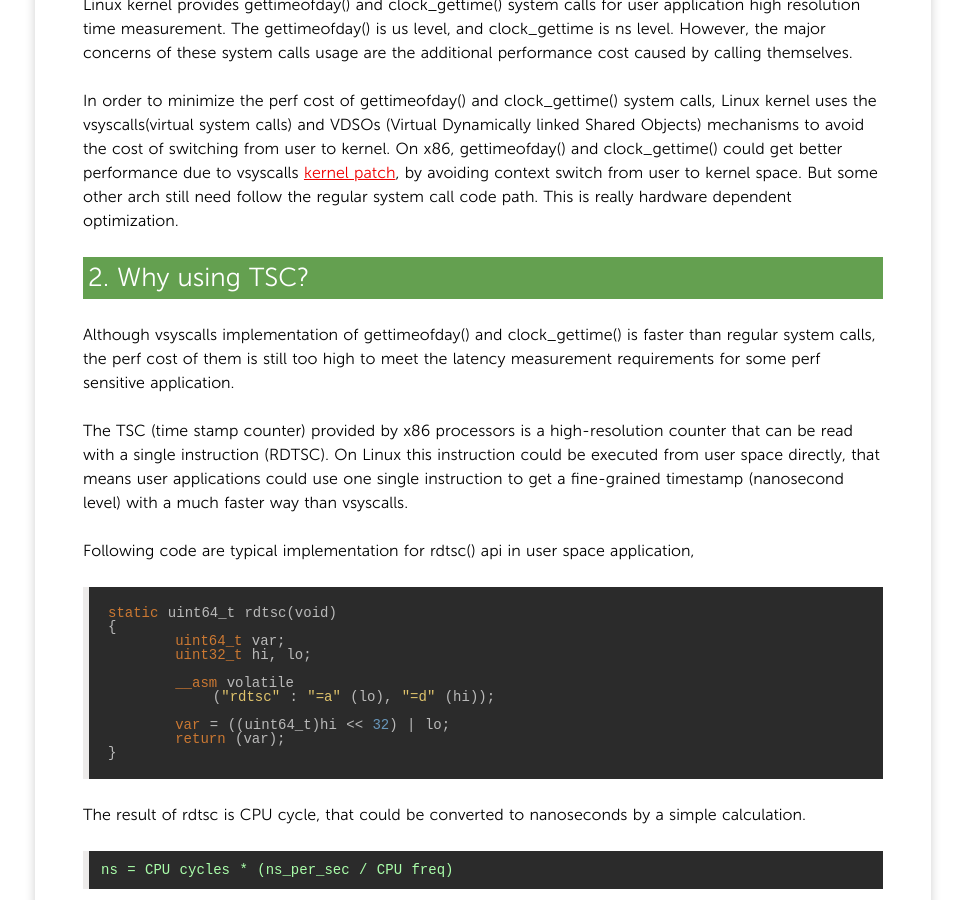
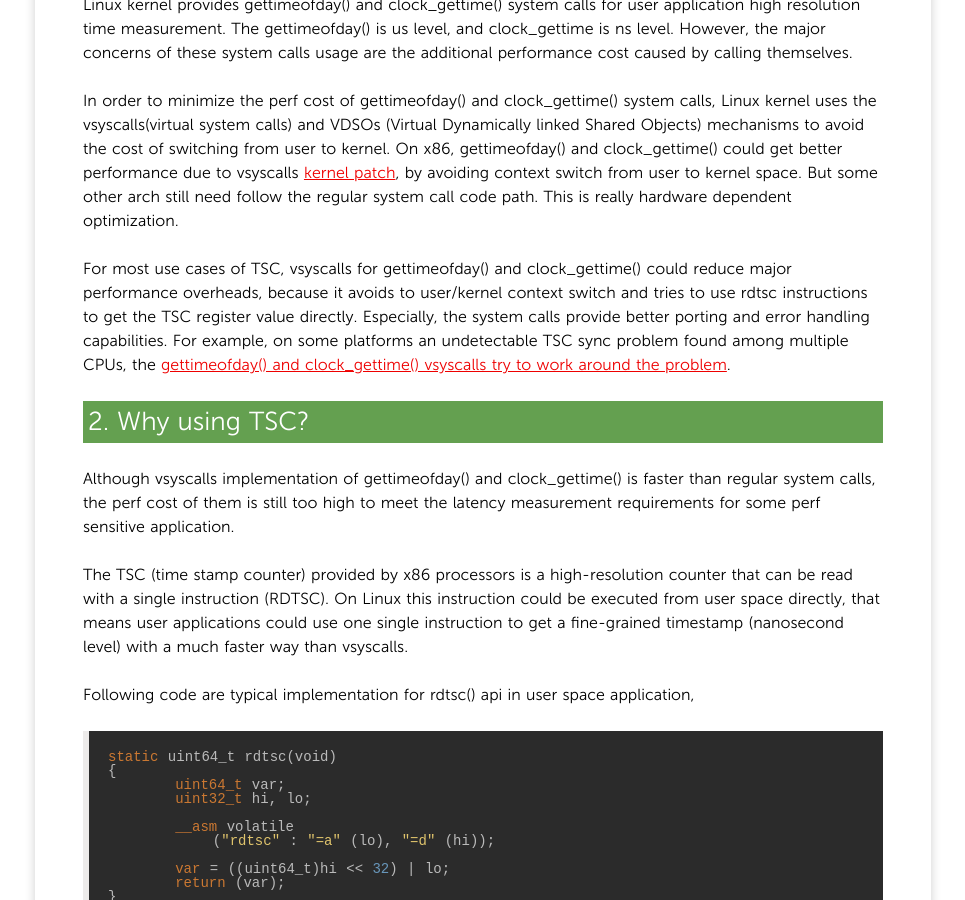
Before and after one commit to yangoliver/yangoliver.github.io, a Jekyll site: the page built from _posts/2015/2015-09-09-pitfalls-of-TSC-usage.md, in a window 1280 px wide and 900 px high, scrolled down 465 px. Shown: the whole window, without its empty margins (157-1122 px from the left). Built offline with Jekyll 4.4.1, drawn with Linux system fonts in a browser that asks for light colours; comment, search, counter and statistics services are not loaded; some of the changed text lies outside the part shown.

Commit message:
update: add a vsyscall patch link

```diff
--- a/_posts/2015/2015-09-09-pitfalls-of-TSC-usage.md
+++ b/_posts/2015/2015-09-09-pitfalls-of-TSC-usage.md
@@ -26,6 +26,11 @@ due to vsyscalls [kernel patch](https://github.com/torvalds/linux/commit/2aae950
 by avoiding context switch from user to kernel space. But some other arch still need follow the regular
 system call code path. This is really hardware dependent optimization.
 
+For most use cases of TSC, vsyscalls for gettimeofday() and clock_gettime() could reduce major performance overheads,
+because it avoids to user/kernel context switch and tries to use rdtsc instructions to get the TSC register value directly.
+Especially, the system calls provide better porting and error handling capabilities. For example, on some platforms
+an undetectable TSC sync problem found among multiple CPUs, the
+[gettimeofday() and clock_gettime() vsyscalls try to work around the problem](https://github.com/torvalds/linux/commit/d8bb6f4c1670c8324e4135c61ef07486f7f17379).
 
 ## 2. Why using TSC?
 
@@ -220,9 +225,9 @@ If TSC sync test passed during Linux kernel boot, following sysfs file would exp
 	tsc
 
 
-#### 3.1.3 Non-intel platform
+#### 3.1.3 Non-Intel platform
 
-Non-intel x86 platform has different stories. Current Linux kernel treats all non-intel SMP system as non-sync TSC system.
+Non-Intel x86 platform has different stories. Current Linux kernel treats all non-Intel SMP system as non-sync TSC system.
 See unsynchronized_tsc code in [tsc.c](https://github.com/torvalds/linux/blob/master/arch/x86/kernel/tsc.c).
 LKML also has the [AMD documents](https://lkml.org/lkml/2005/11/4/173).
 
```
